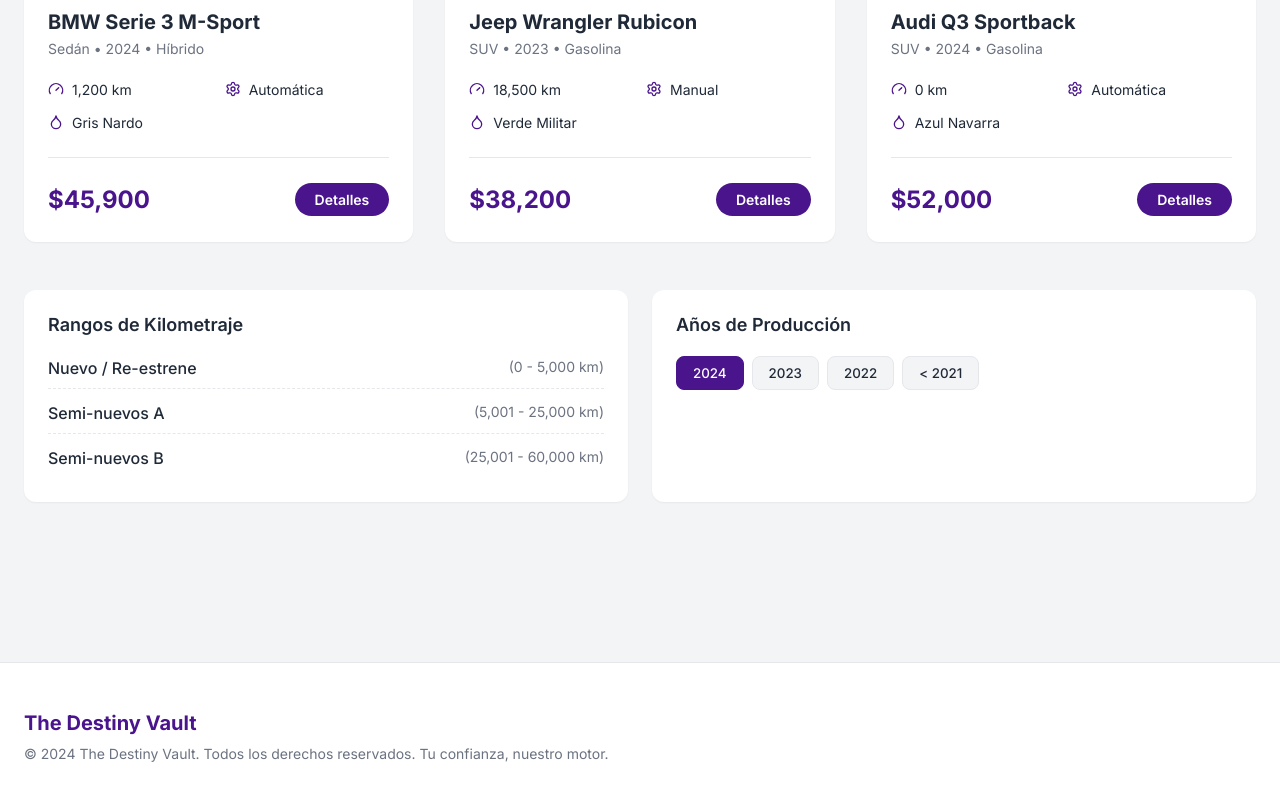
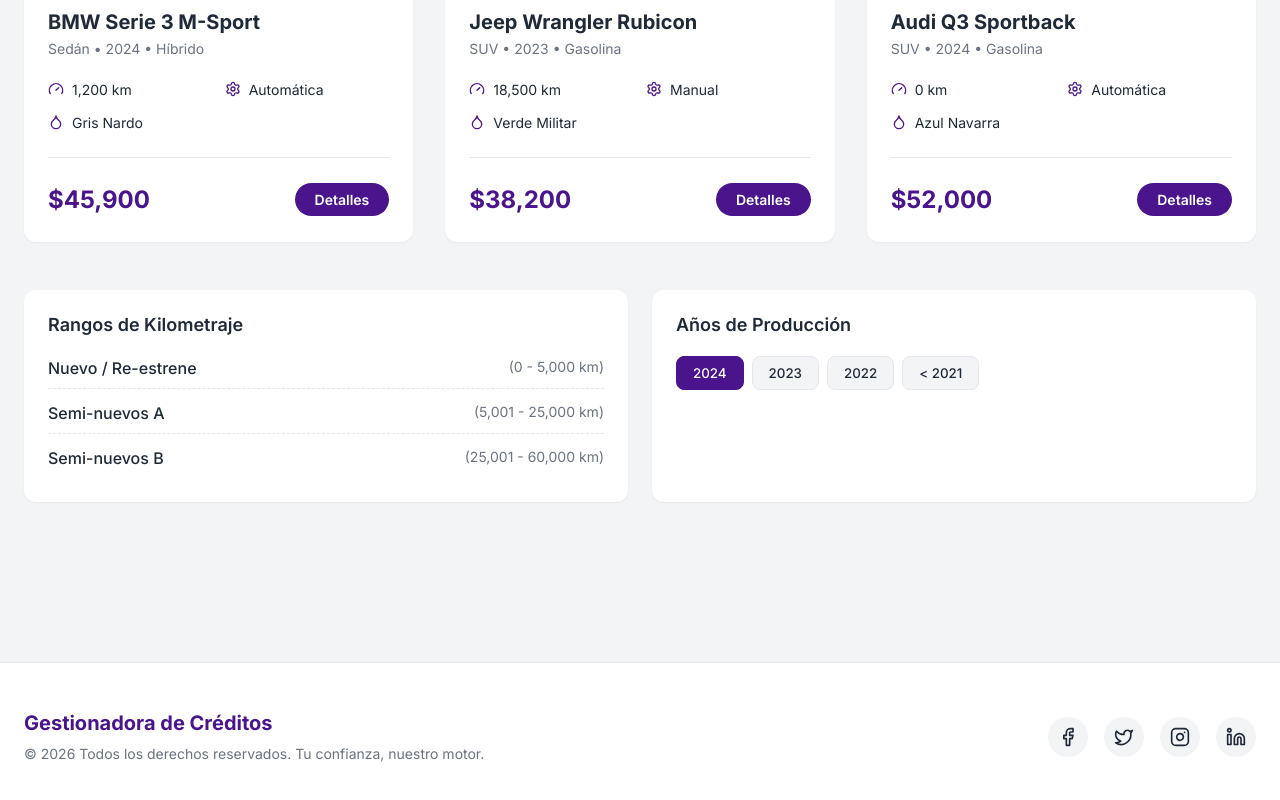
Before and after one commit to randydaniellp22026-wq/The-destiny-vault-, a React (Vite) app: page / in a window 1280 px wide. Shown: the part 1788-2588 px from the top of the page. Built offline with nearby package versions, Linux system fonts and the light colour scheme.

Commit message:
restaure los cambios del fooder

```diff
--- a/src/components/Footer.jsx
+++ b/src/components/Footer.jsx
@@ -7,11 +7,16 @@
     <footer className="footer">
       <div className="container footer-container">
         <div className="footer-left">
-          <h2 className="footer-brand">The Destiny Vault</h2>
-          <p className="footer-copy">© 2024 The Destiny Vault. Todos los derechos reservados. Tu confianza, nuestro motor.</p>
+          <h2 className="footer-brand">Gestionadora de Créditos</h2>
+          <p className="footer-copy">© 2026 Todos los derechos reservados. Tu confianza, nuestro motor.</p>
         </div>
 
-
+        <div className="footer-social">
+          <a href="#" className="social-icon" aria-label="Facebook"><Facebook size={20} /></a>
+          <a href="#" className="social-icon" aria-label="Twitter"><Twitter size={20} /></a>
+          <a href="#" className="social-icon" aria-label="Instagram"><Instagram size={20} /></a>
+          <a href="#" className="social-icon" aria-label="LinkedIn"><Linkedin size={20} /></a>
+        </div>
       </div>
     </footer>
   );
```
